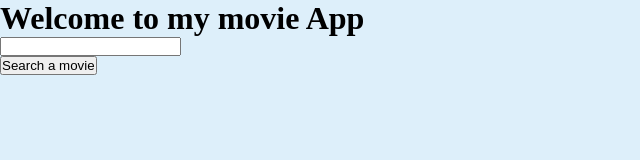
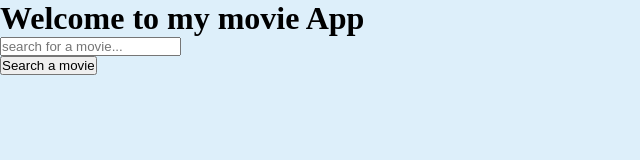
Before and after one commit to muhammednazeer/Movie-search-app, a plain HTML site: page index.html in a window 1280 px wide. Shown: the full height of the page, 0-640 px from the left. Drawn offline with Linux system fonts and the light colour scheme.

Commit message:
Add attribute to the text input

```diff
--- a/index.html
+++ b/index.html
@@ -12,7 +12,7 @@
          <h1>Welcome to my movie App</h1>
         <form>
            <div class="form-group">
-               <input type="text" class="input" id="input-value">
+               <input type="text" placeholder="search for a movie..." autocomplete="false" class="input" id="input-value">
            </div>
            <button type="submit" id="search">Search a movie </button>
         </form>
```
